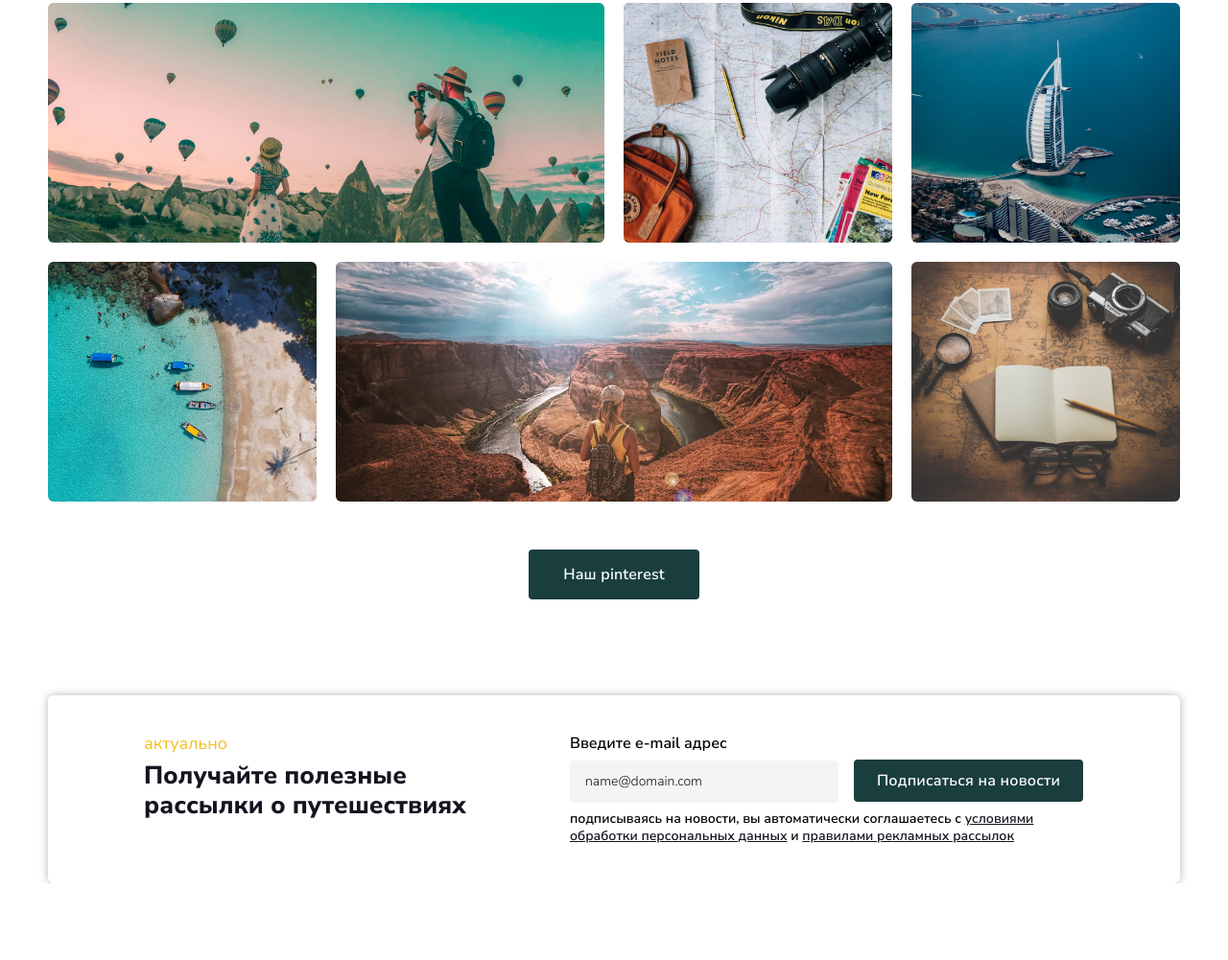
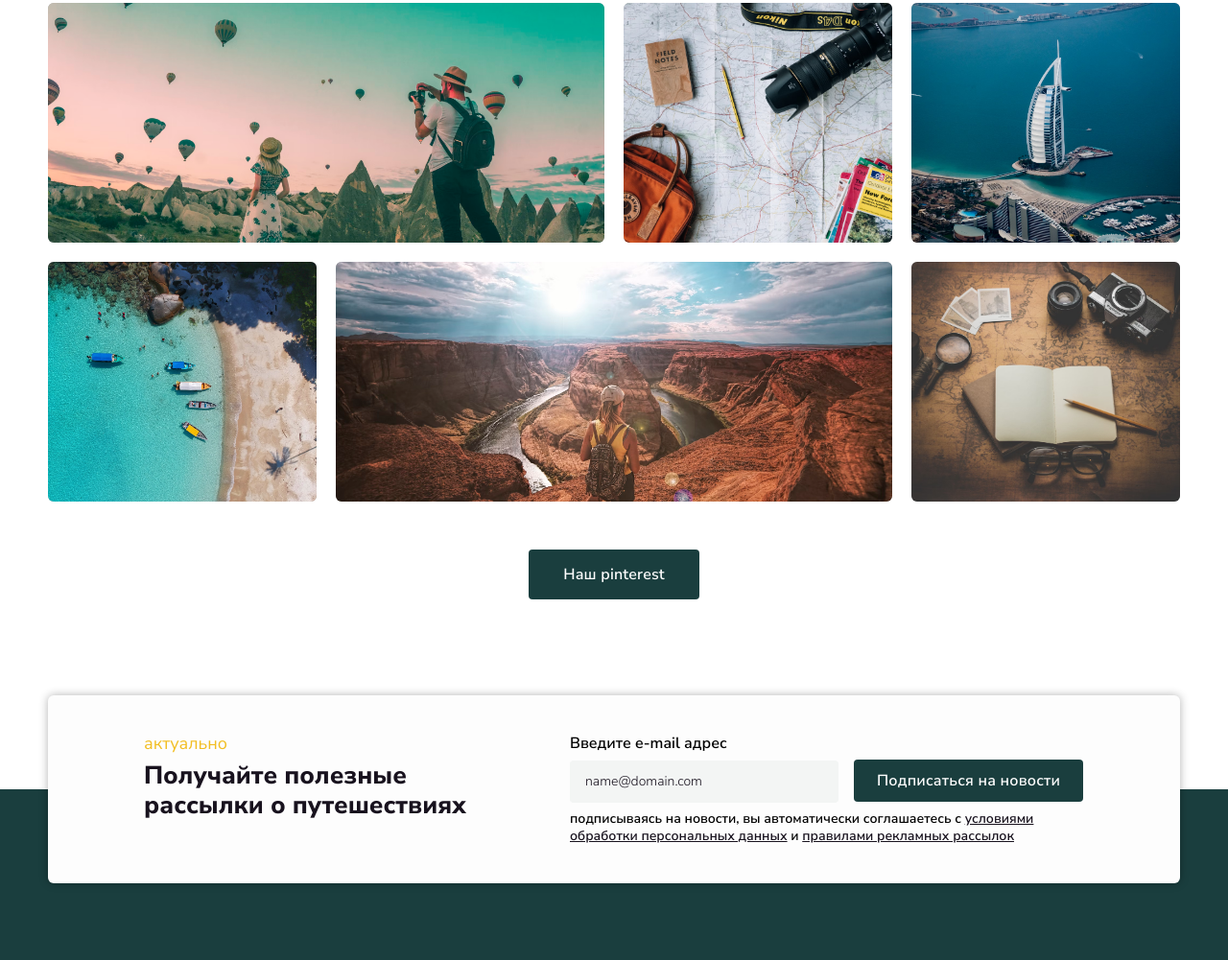
Before and after one commit to darkmyrrh/rumtibet, a React app: page / in a window 1280 px wide. Shown: the part 4414-5415 px from the top of the page at 96% size. Before the commit the page ends 5335 px from the top, so only its background shows below. Built offline with nearby package versions, Linux system fonts and the light colour scheme.

Commit message:
Feat: начать верстку футера, добавить анимацию кнопкам

```diff
--- a/src/components/App/App.js
+++ b/src/components/App/App.js
@@ -1,6 +1,7 @@
 import './App.css';
 import Header from '../Header/Header';
 import Main from '../Main/Main';
+import Footer from '../Footer/Footer';
 
 
 function App() {
@@ -8,6 +9,7 @@ function App() {
     <div className='App'>
       <Header />
       <Main />
+      <Footer />
     </div>
   );
 }
--- /dev/null
+++ b/src/components/Footer/Footer.css
@@ -0,0 +1,6 @@
+.footer {
+    margin: -98px auto 0;
+    padding: 0;
+    padding-top: 178px;
+    background-color: #1A3E3E;
+}
--- /dev/null
+++ b/src/components/Footer/Footer.jsx
@@ -0,0 +1,7 @@
+import './Footer.css';
+
+export default function Footer () {
+    return (
+        <footer className='footer'></footer>
+    )
+}
--- a/src/components/Header/Header.css
+++ b/src/components/Header/Header.css
@@ -49,13 +49,11 @@
   line-height: 125%;
   letter-spacing: 0.192px;
   cursor: pointer;
-  transition: background-color 0.3s ease;
-  transition: color 0.3s ease;
-  transition: border 0.3s ease;
+  transition: all 0.3s ease;
 }
 
 .header__button:hover {
   background-color: #FDFDFD;
   color: #1A3E3E;
-  border: 1px solid #1A3E3E;
+  outline: 1px solid #1A3E3E;
 }
--- a/src/components/Main/Main.css
+++ b/src/components/Main/Main.css
@@ -42,6 +42,7 @@
     border-radius: 4px;
     border: none;
     cursor: pointer;
+    transition: all 0.3s ease-in-out;
 }
 
 .main__button:hover {
--- a/src/components/Promo/Promo.css
+++ b/src/components/Promo/Promo.css
@@ -68,8 +68,7 @@
   border-radius: 4px;
   border: none;
   background-color: #FDFDFD;
-  transition: background-color 0.3s ease;
-  transition: color 0.3s ease;
+  transition: all 0.3s ease;
   cursor: pointer;
 }
 
--- a/src/components/Subscription/Subscription.css
+++ b/src/components/Subscription/Subscription.css
@@ -2,6 +2,7 @@
     margin: -98px auto 0;
     padding: 40px 100px;
     max-width: 1180px;
+    background-color: #FDFDFD;
     box-shadow: 0 0 10px rgba(0, 0, 0, 0.3);
     border-radius: 6px;
     box-sizing: border-box;
@@ -10,6 +11,8 @@
     grid-template-columns: max-content max-content;
     grid-template-rows: auto;
     column-gap: 64px;
+    position: relative;
+    z-index: 9;
 }
 
 .subscription__title {
```
